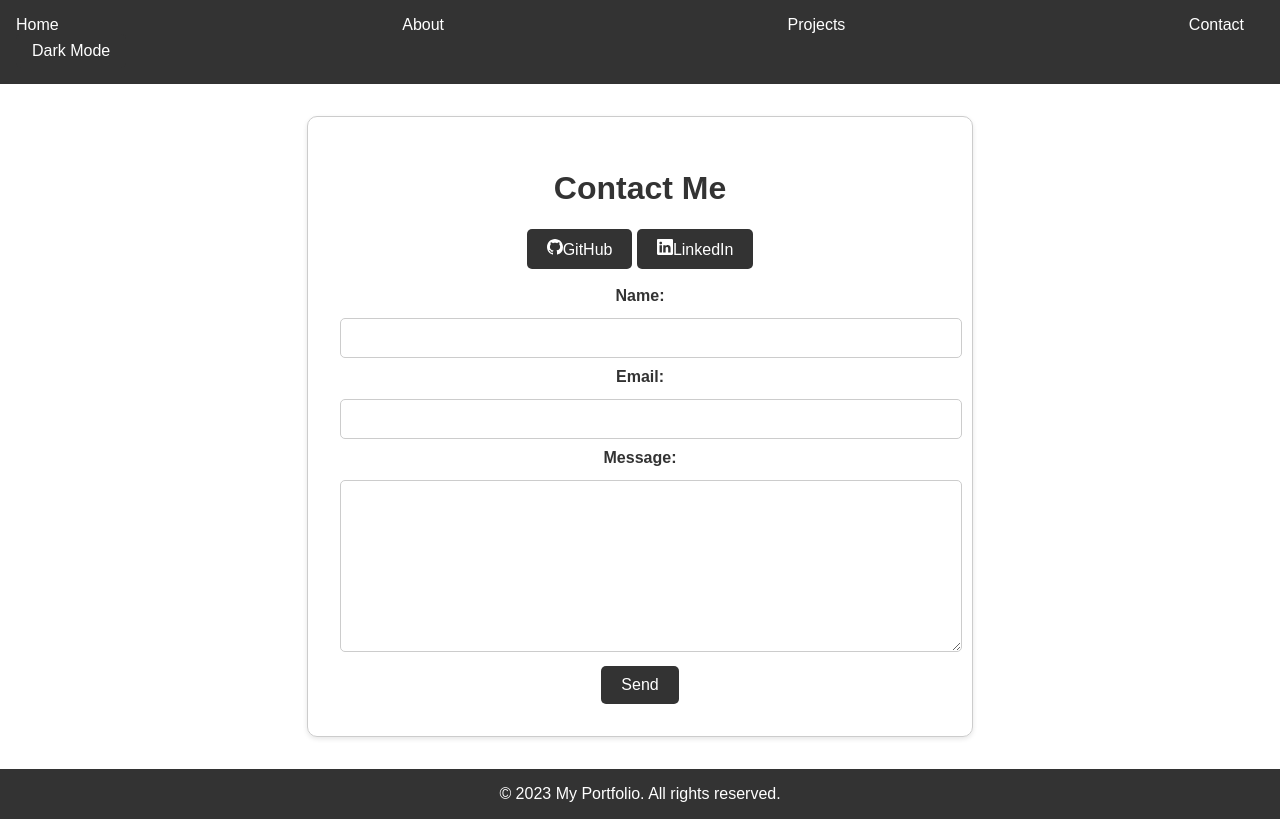
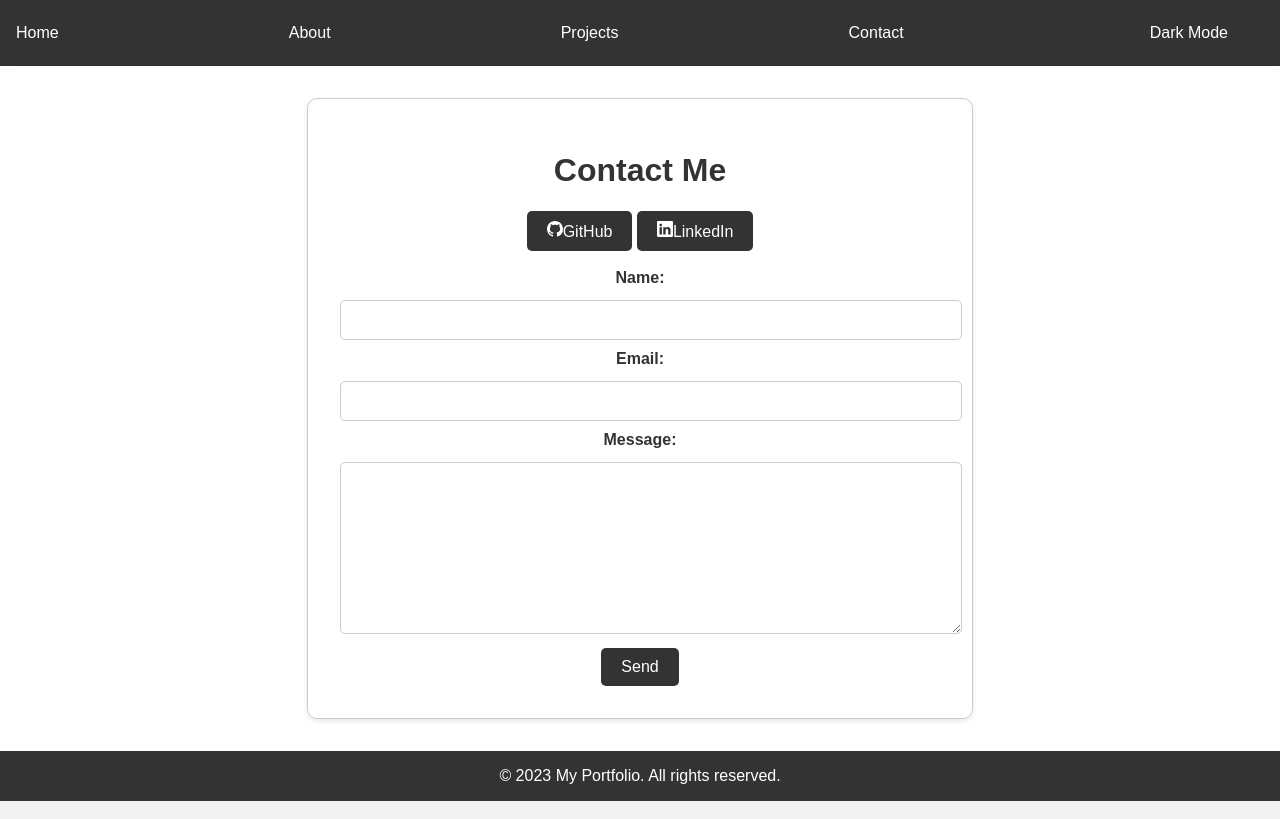
Before and after one commit to fadidash1/simple-potfolio-contact-form, a plain HTML site: page contact.html in a window 1280 px wide. Drawn offline with Linux system fonts and the light colour scheme.

Commit message:
some fix

```diff
--- a/contact.html
+++ b/contact.html
@@ -86,8 +86,8 @@
         <li><a href="about.html">About</a></li>
         <li><a href="projects.html">Projects</a></li>
         <li><a href="contact.html">Contact</a></li>
+        <li><button id="dark-mode-toggle">Dark Mode</button></li>
       </ul>
-      <button id="dark-mode-toggle" type="button" class="btn btn-outline-danger"> Dark Mode</button>
     </nav>
   </header>
 
```
